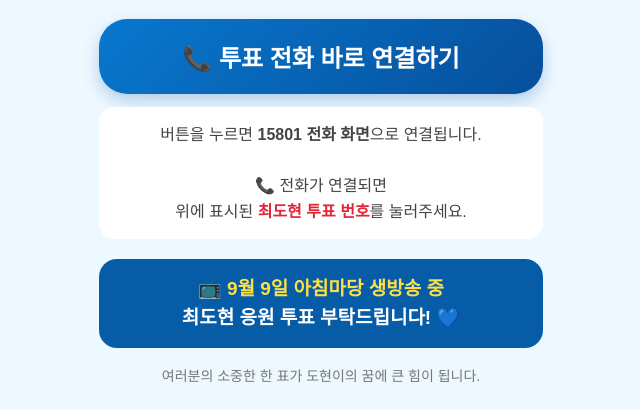
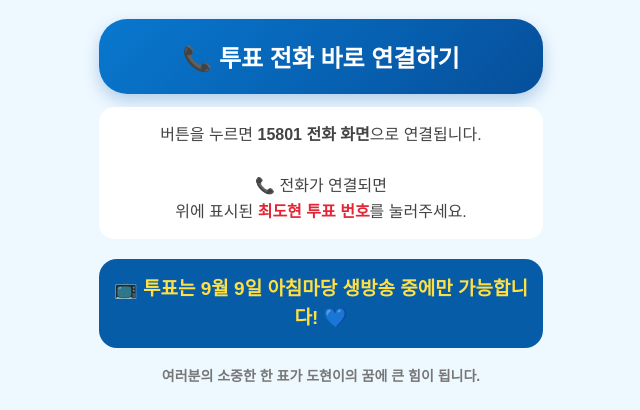
Before and after one commit to Bitna-Studio/dohyun-vote, a plain HTML site: page index.html in a window 1280 px wide. Shown: the part 580-990 px from the top of the page, without its empty margins (319-959 px from the left). Drawn offline with Linux system fonts and the light colour scheme.

Commit message:
Update index.html

```diff
--- a/index.html
+++ b/index.html
@@ -213,8 +213,7 @@ body {
     <!-- 생방송 강조 -->
     <div class="live">
 
-        📺 <strong>9월 9일 아침마당 생방송 중</strong><br>
-        최도현 응원 투표 부탁드립니다! 💙
+        📺 <strong>투표는 9월 9일 아침마당 생방송 중에만 가능합니다! 💙
 
     </div>
 
```
